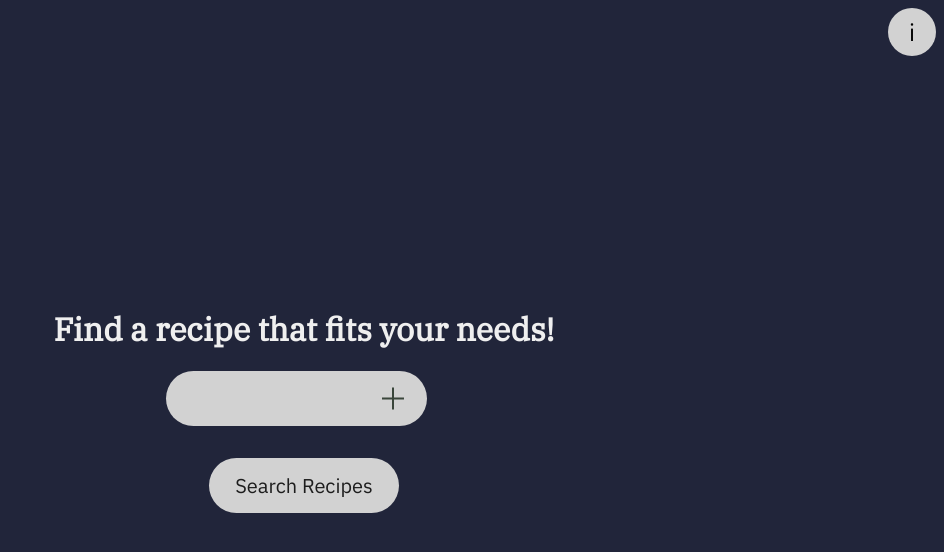
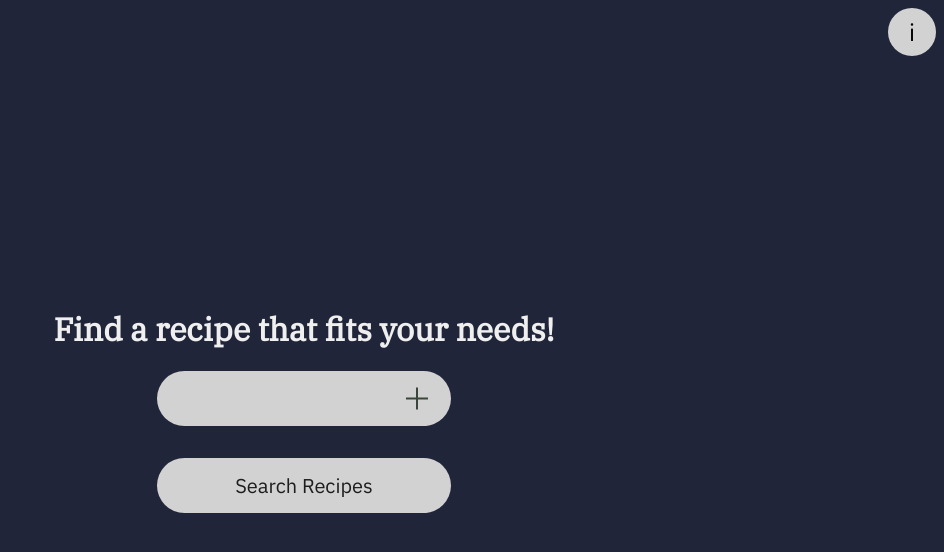
Before and after one commit to Lvl1Pichu/food-finder, a React (Vite) app: page / in a window 1280 px wide. Shown: the top 552 px of the page, without its empty margins (336-1280 px from the left). Built offline with nearby package versions, Linux system fonts and the light colour scheme.

Commit message:
changed some style

```diff
--- a/src/components/Button.tsx
+++ b/src/components/Button.tsx
@@ -22,9 +22,10 @@ export default Button;
 const StyledButton = styled.button`
   background-color: var(--light-clr);
   border: none;
-  padding: 14px 26px;
-  border-radius: 200px;
-  font-size: 20px;
+  padding: 0.875rem 1.625rem;
+  border-radius: 200rem;
+  font-size: 1.25rem;
+  width: 18.375rem;
   cursor: pointer;
 
   &:hover {
--- a/src/components/HelpPanel.tsx
+++ b/src/components/HelpPanel.tsx
@@ -53,7 +53,7 @@ const HelpText = styled.div`
     `
 
 const Paragraph = styled.p`
-    margin: 2rem 0;
+    margin: 1.2rem 0;
     color: #141414;
     `
 
--- a/src/components/InputForm.tsx
+++ b/src/components/InputForm.tsx
@@ -36,17 +36,17 @@ export default function InputForm(props: Props) {
 }
 
 const StyledInputForm = styled.input`
-  border: 2px solid black;
-  padding: 14px;
-  border-radius: 200px;
-  font-size: 20px;
+  border: 0.125rem solid black;
+  padding: 0.875rem;
+  border-radius: 200rem;
+  width: 18.375rem;
+  font-size: 1.25rem;
   background-color: var(--light-clr);
   border: transparent;
 `;
 
 const StyledForm = styled.form`
   position: relative;
-  margin-right: 1rem;
 `;
 
 const StyledSubmitButton = styled.button`
--- a/src/components/List.tsx
+++ b/src/components/List.tsx
@@ -33,11 +33,12 @@ const StyledList= styled.ul`
 const StyledListItem = styled.li`
     margin: 1rem;
     padding: 0.8rem;
-    background-color: var(--light-clr);
+    /* background-color: var(--light-clr); */
     color: #000;
-    border: none;
+    color: #fff;
+    border-bottom: 2px solid #fff;
     padding: 0.8rem 1.2rem;
-    border-radius: 200px;
+    /* border-radius: 200px; */
     font-size: 1.125rem;
     position: relative;
     display: flex;
```
